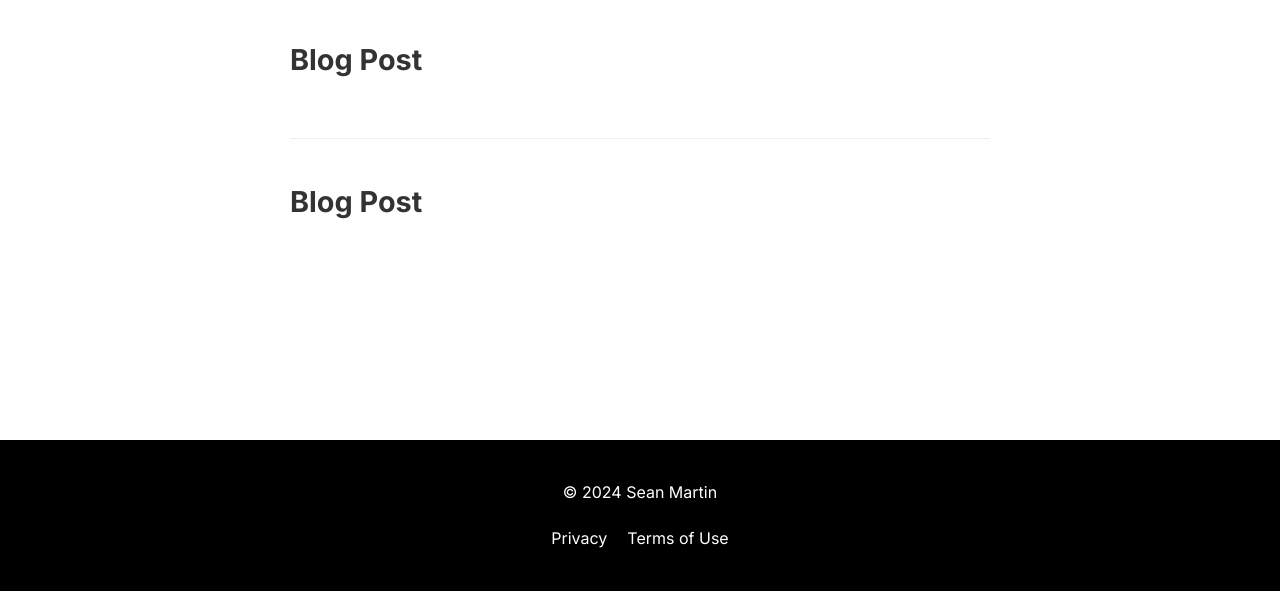
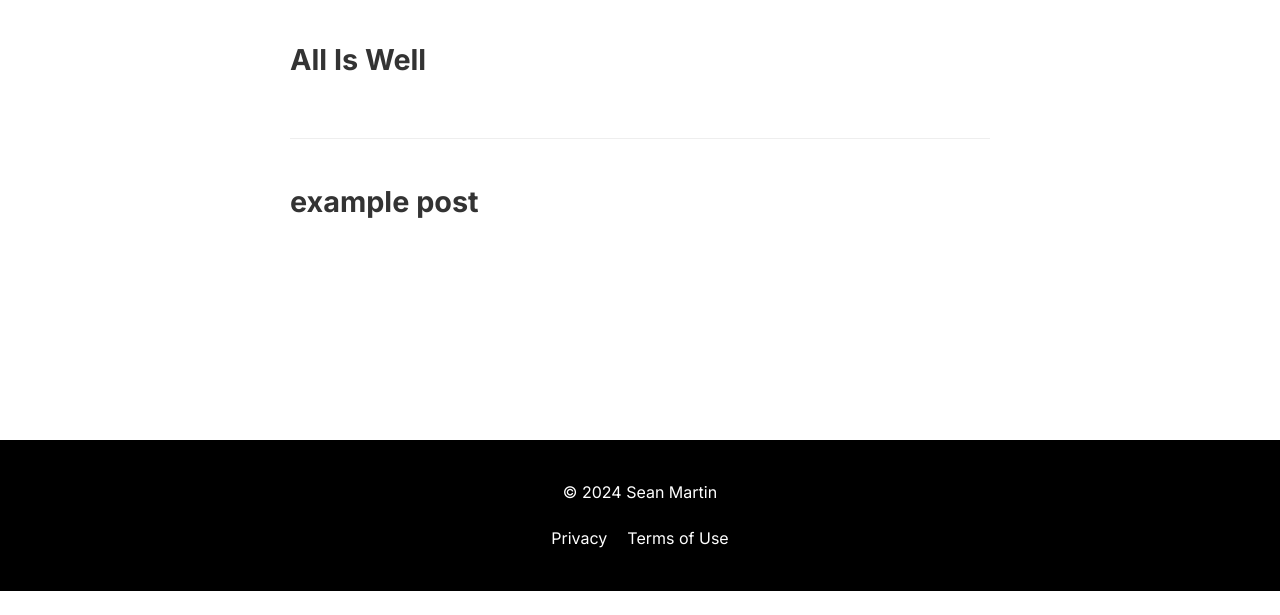
Before and after one commit to seanmartin59/Static-Site, a website: page public/blog/index.html in a window 1280 px wide. Shown: the part 185-800 px from the top of the page. Drawn offline with Linux system fonts and the light colour scheme.

Commit message:
Blog Directory reflects Blog Entry Titles

```diff
--- a/public/blog/index.html
+++ b/public/blog/index.html
@@ -24,12 +24,12 @@
         <div class="blog-posts">
 
             <div class="blog-post-preview">
-                <h2><a href="/blog/All-Is-Well.html">Blog Post</a></h2>
+                <h2><a href="/blog/All-Is-Well.html">All Is Well</a></h2>
                 <div class="blog-post-meta"></div>
             </div>
 
             <div class="blog-post-preview">
-                <h2><a href="/blog/example-post.html">Blog Post</a></h2>
+                <h2><a href="/blog/example-post.html">example post</a></h2>
                 <div class="blog-post-meta"></div>
             </div>
 
```
Also changed, not shown: public/blog/All-Is-Well.html (+1 -1 lines), public/blog/example-post.html (+1 -1 lines), scripts/build.js (+5 -2 lines).
